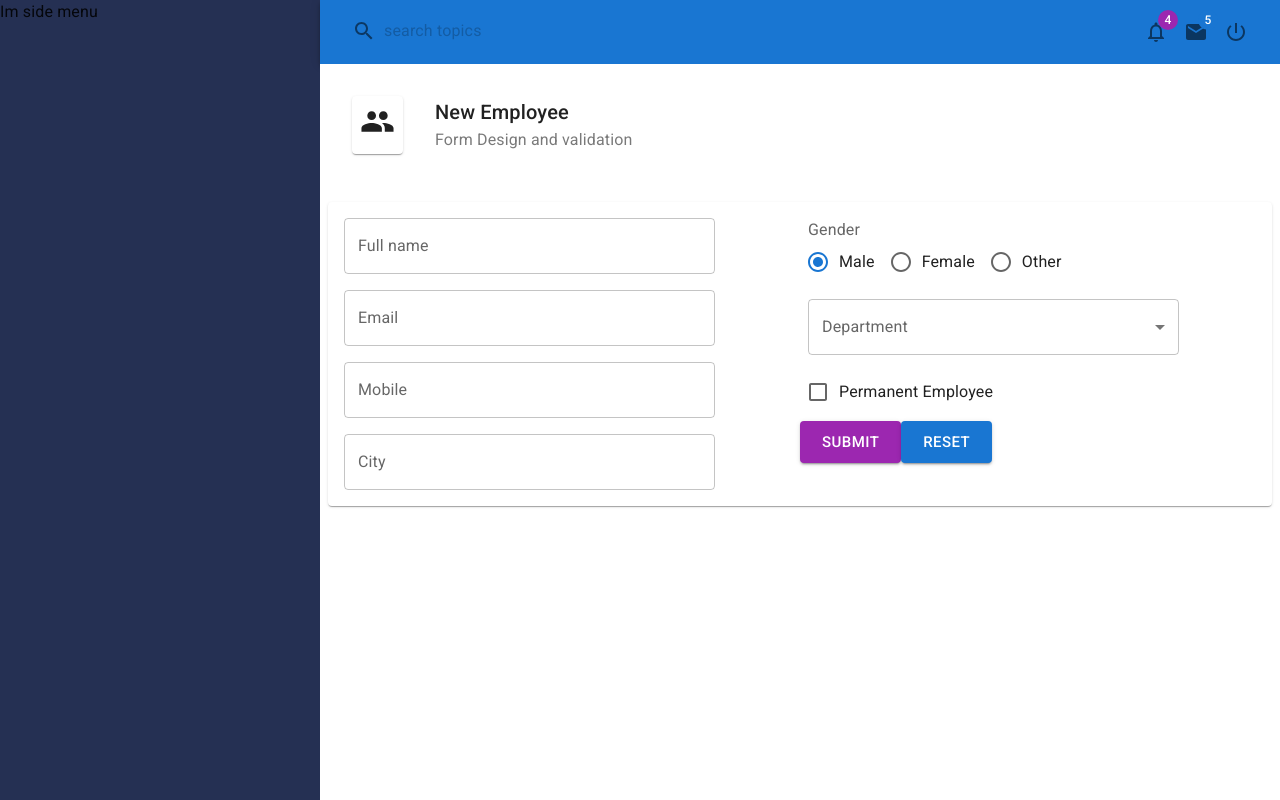
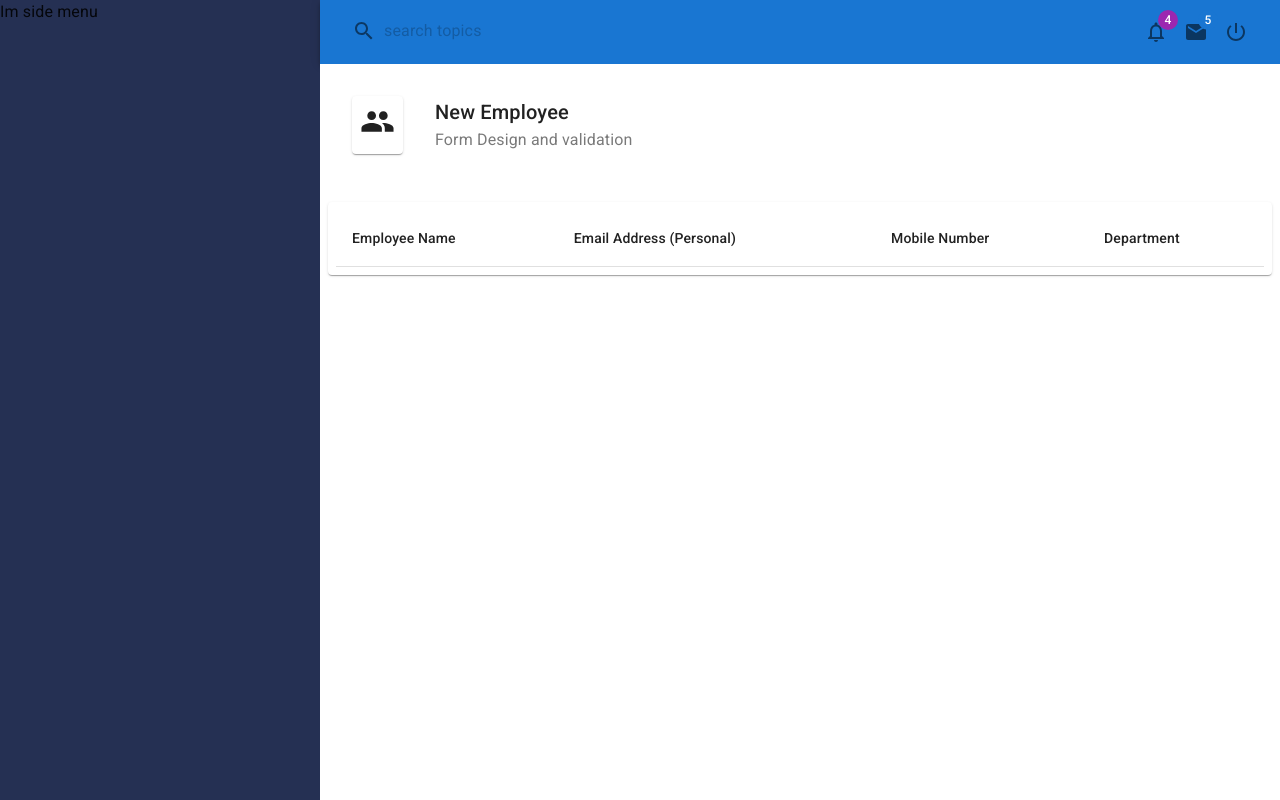
Before and after one commit to touhidalam09/complete-mui-system, a React (Create React App) app: page / in a window 1280 px wide. Built offline with nearby package versions, Linux system fonts and the light colour scheme.

Commit message:
Table can reuseable and stracuture design

```diff
--- a/src/components/Controls/Input.jsx
+++ b/src/components/Controls/Input.jsx
@@ -2,13 +2,14 @@ import { TextField } from "@mui/material";
 import React from "react";
 
 function Input(props) {
-  const { label, name, value, onChange, error = null } = props;
+  const { label, name, type, value, onChange, error = null } = props;
   return (
     <TextField
       id="outlined-basic"
       variant="outlined"
       label={label}
       name={name}
+      type={type}
       value={value}
       onChange={onChange}
       {...(error && { error: true, helperText: error })}
--- /dev/null
+++ b/src/components/Controls/useTable.jsx
@@ -0,0 +1,21 @@
+import React from "react";
+import { Table, TableHead, TableRow, TableCell } from "@mui/material";
+
+function useTable(records, headCells) {
+  const TblContainer = (props) => <Table>{props.children}</Table>;
+
+  const TblHead = (props) => {
+    return (
+      <TableHead>
+        <TableRow>
+          {headCells.map((headCell) => (
+            <TableCell key={headCell.id}>{headCell.label}</TableCell>
+          ))}
+        </TableRow>
+      </TableHead>
+    );
+  };
+  return { TblContainer, TblHead };
+}
+
+export default useTable;
--- a/src/components/useForm.jsx
+++ b/src/components/useForm.jsx
@@ -1,5 +1,14 @@
 import React, { useState } from "react";
 import { makeStyles } from "@mui/styles";
+
+const useStyles = makeStyles({
+  root: {
+    "& .MuiFormControl-root": {
+      width: "80%",
+      margin: "8px",
+    },
+  },
+});
 
 // useForm START
 export function useForm(initializeFValue, validateOnChange = false, validate) {
@@ -35,14 +44,6 @@ export function useForm(initializeFValue, validateOnChange = false, validate) {
 // useForm END
 
 // Form Component START
-const useStyles = makeStyles({
-  root: {
-    "& .MuiFormControl-root": {
-      width: "80%",
-      margin: "8px",
-    },
-  },
-});
 
 export function Form(props) {
   const classes = useStyles();
--- a/src/pages/Employee/Employee.jsx
+++ b/src/pages/Employee/Employee.jsx
@@ -1,31 +1,53 @@
-import React from 'react';
-import PageHeader from '../../components/PageHeader';
-import EmployeeForm from './EmployeeForm';
-import GroupIcon from '@mui/icons-material/Group';
-import { Paper } from '@mui/material';
-import { makeStyles } from '@mui/styles';
+import React, { useState } from "react";
+import PageHeader from "../../components/PageHeader";
+import EmployeeForm from "./EmployeeForm";
+import GroupIcon from "@mui/icons-material/Group";
+import { Paper, TableBody, TableCell, TableRow } from "@mui/material";
+import { makeStyles } from "@mui/styles";
+import useTable from "../../components/Controls/useTable";
+import * as employeeService from "../../services/employeeService";
 
 const useStyles = makeStyles({
   paperForm: {
-        margin: '8px',
-        padding: '8px'
-    }
-})
+    margin: "8px",
+    padding: "8px",
+  },
+});
 
+const headCells = [
+  { id: "fullName", label: "Employee Name" },
+  { id: "email", label: "Email Address (Personal)" },
+  { id: "mobile", label: "Mobile Number" },
+  { id: "department", label: "Department" },
+];
 
 function Employee() {
-
   const classes = useStyles();
+  const [records, setRecords] = useState(employeeService.getAllEmployee());
+  const { TblContainer, TblHead } = useTable(records, headCells);
 
   return (
     <>
       <PageHeader
         title="New Employee"
         subTitle="Form Design and validation"
-                icon={<GroupIcon fontSize='large' />}
+        icon={<GroupIcon fontSize="large" />}
       />
       <Paper className={classes.paperForm}>
-                <EmployeeForm />
+        {/* <EmployeeForm /> */}
+        <TblContainer>
+          <TblHead />
+          <TableBody>
+            {records.map((item) => (
+              <TableRow key={item.id}>
+                <TableCell>{item.fullName}</TableCell>
+                <TableCell>{item.email}</TableCell>
+                <TableCell>{item.mobile}</TableCell>
+                <TableCell>{item.department}</TableCell>
+              </TableRow>
+            ))}
+          </TableBody>
+        </TblContainer>
       </Paper>
     </>
   );
--- a/src/pages/Employee/EmployeeForm.jsx
+++ b/src/pages/Employee/EmployeeForm.jsx
@@ -11,7 +11,7 @@ const genderItems = [
 ];
 
 const initializeFValue = {
-  id: "",
+  id: 0,
   fullName: "",
   email: "",
   mobile: "",
@@ -70,6 +70,7 @@ function EmployeeForm() {
             <Controls.Input
               label="Full name"
               name="fullName"
+              type="text"
               value={values.fullName}
               onChange={handleInputChange}
               error={errors.fullName}
@@ -77,6 +78,7 @@ function EmployeeForm() {
             <Controls.Input
               label="Email"
               name="email"
+              type="email"
               value={values.email}
               onChange={handleInputChange}
               error={errors.email}
@@ -84,6 +86,7 @@ function EmployeeForm() {
             <Controls.Input
               label="Mobile"
               name="mobile"
+              type="number"
               value={values.mobile}
               onChange={handleInputChange}
               error={errors.mobile}
@@ -91,6 +94,7 @@ function EmployeeForm() {
             <Controls.Input
               label="City"
               name="city"
+              type="text"
               value={values.city}
               onChange={handleInputChange}
             />
--- a/src/services/employeeService.js
+++ b/src/services/employeeService.js
@@ -30,5 +30,11 @@ export function generateEmployeeId() {
 export function getAllEmployee() {
   if (localStorage.getItem(KEYS.employees) == null)
     localStorage.setItem(KEYS.employees, JSON.stringify([]));
-  return JSON.parse(localStorage.getItem(KEYS.employees));
+  let employees = JSON.parse(localStorage.getItem(KEYS.employees));
+  //map departmentID to department title
+  let departments = getDepartmentCollection();
+  return employees.map((x) => ({
+    ...x,
+    department: departments[x.departmentID - 1].title,
+  }));
 }
```
Lines whose indentation alone changed are shown as unchanged.
